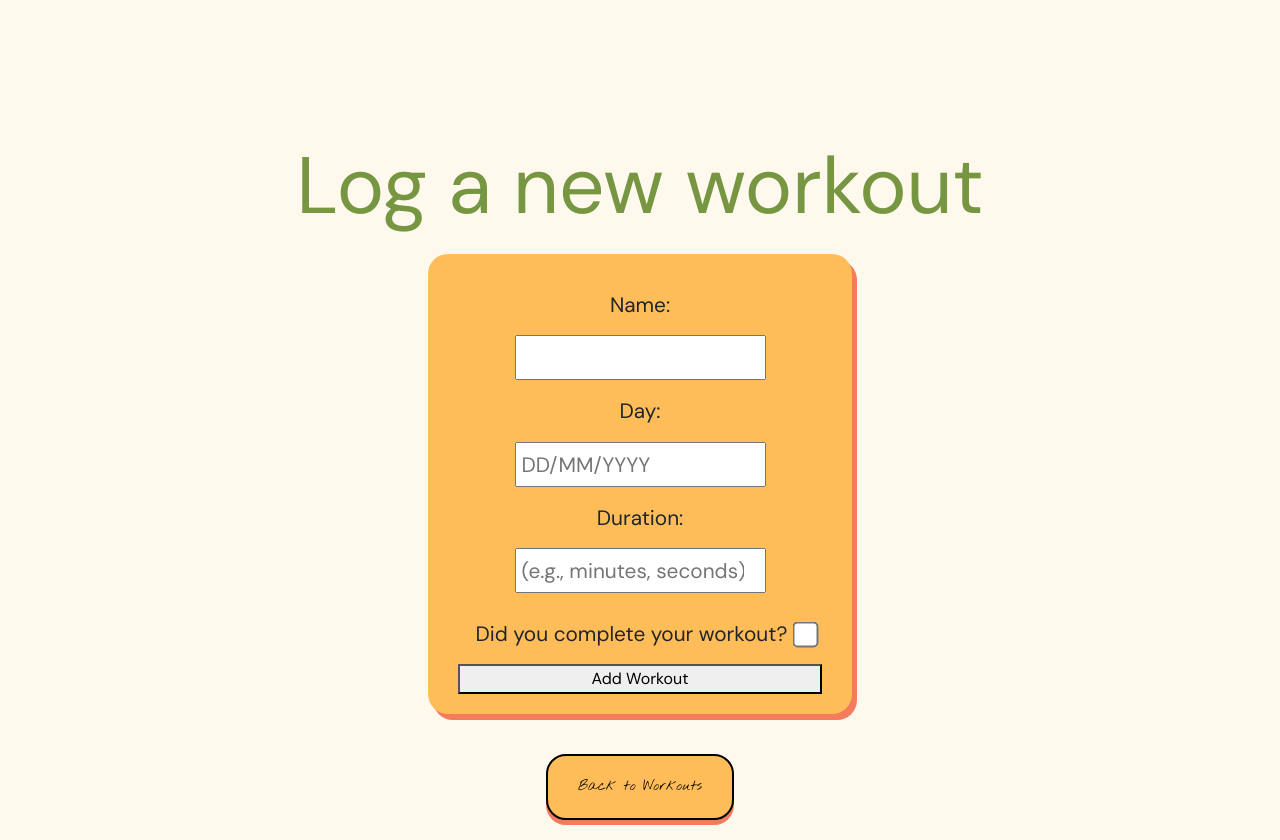
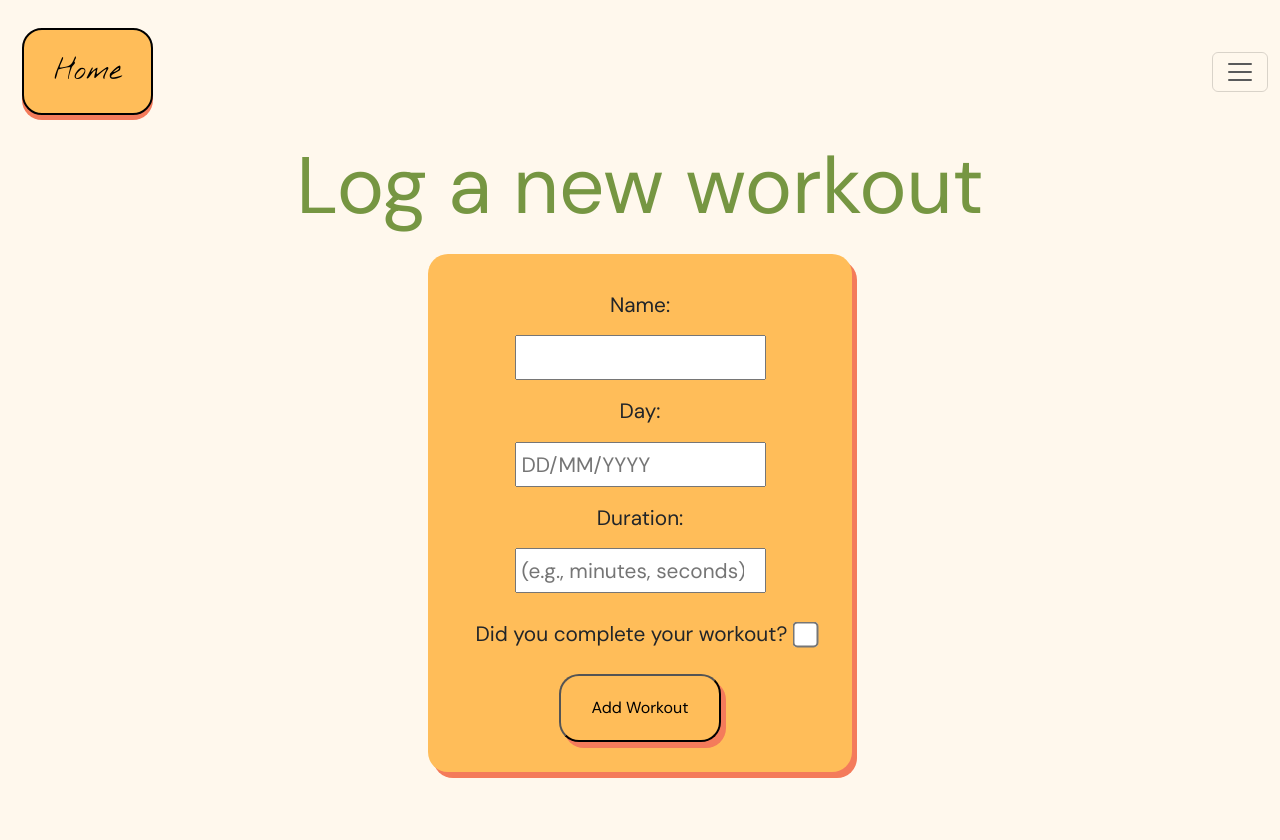
Before and after one commit to nmartin27/Project-Two-Workout-App, a Node server app: page /workouts/new in a window 1280 px wide. After the commit the page ends 778 px from the top, so only its background shows below. Run offline with Node 20, Linux system fonts and the light colour scheme; some libraries are stand-ins or nearby versions; some web fonts are replaced.

Commit message:
stlying buttons

```diff
--- a/public/stylesheets/style.css
+++ b/public/stylesheets/style.css
@@ -116,15 +116,30 @@ footer {
   /* position: sticky; */
 }
 
-.index-link {
+.home-text{
+    color:black;
+    background-color: #ffbd59;
+    border: 2px solid black;
+    box-shadow: 0 5px#f47b5b ;
+    padding: 20px 30px;
+    border-radius: 20px;
+    margin: 20px 10px;
+        text-decoration: none;
+        font-size: 1em;
+        align-self: center;
+}
+
+.index-link, .index-text {
   text-decoration: none;
-  /* align-self: flex-end; */
+  font-size: 1.8em;
+  align-self: center;
 }
+
 
 .offcanvas-body{
 /* display: flex; */
 /* justify-content: center; */
-align-self: center;
+align-items: center;
 
 }
 
@@ -137,7 +152,7 @@ align-self: center;
     text-align: center;
     box-shadow: 0 5px#f47b5b ;
     display: flex;
-    align-items: center;
+    justify-self: center;
     padding: 20px 30px;
     border-radius: 20px;
     margin: 20px 10px;
--- a/views/home.ejs
+++ b/views/home.ejs
@@ -33,7 +33,7 @@
     <!-- <p>An app for logging workouts</p> -->
   </body>
   <a class="index-link" href="/workouts">
-    <div class="index-text">Go to my Workouts</div></a
+    <div class="home-text">Go to my Workouts</div></a
   >
   <footer>
     Images by <a href="https://www.flaticon.com/authors/freepik">Freekpik</a>
--- a/views/workouts/new.ejs
+++ b/views/workouts/new.ejs
@@ -14,6 +14,7 @@
     <title>New Workout</title>
   </head>
   <body>
+
     <h1>Log a new workout</h1>
     <script
       src="https://cdn.jsdelivr.net/npm/@popperjs/core@2.11.8/dist/umd/popper.min.js"
@@ -40,9 +41,29 @@
         <label for="isCompleted">Did you complete your workout?</label>
         <input class="checkbox" type="checkbox" name="isCompleted" />
       </div>
-      <button type="submit">Add Workout</button>
+      <button type="submit" class="buttons">Add Workout</button>
     </form>
   </body>
+
+  <nav class="navbar bg-body-tertiary fixed-top">
+    <div class="container-fluid">
+<a href="/"><div class="home">Home</div></a>
+<button class="navbar-toggler" type="button" data-bs-toggle="offcanvas" data-bs-target="#offcanvasNavbar" aria-controls="offcanvasNavbar" aria-label="Toggle navigation">
+    <span class="navbar-toggler-icon"></span>
+  </button>
+  <div class="offcanvas offcanvas-end" tabindex="-1" id="offcanvasNavbar" aria-labelledby="offcanvasNavbarLabel">
+    <div class="offcanvas-header">
+      <h5 class="offcanvas-title" id="offcanvasNavbarLabel">Workout Status</h5>
+      <button type="button" class="btn-close" data-bs-dismiss="offcanvas" aria-label="Close"></button>
+    </div>
+    <div class="offcanvas-body">
+        <ul class="navbar-nav justify-content-end flex-grow-1 pe-3">
+          <li class="nav-item">
   <a class="index-link" href="/workouts">
     <div class="index-text">Back to Workouts</div></a>
+    </li>
+        </ul>
+    </div>
+  </div>
+
 </html>
```
Also changed, not shown: views/workouts/edit.ejs (+5 -3 lines).
